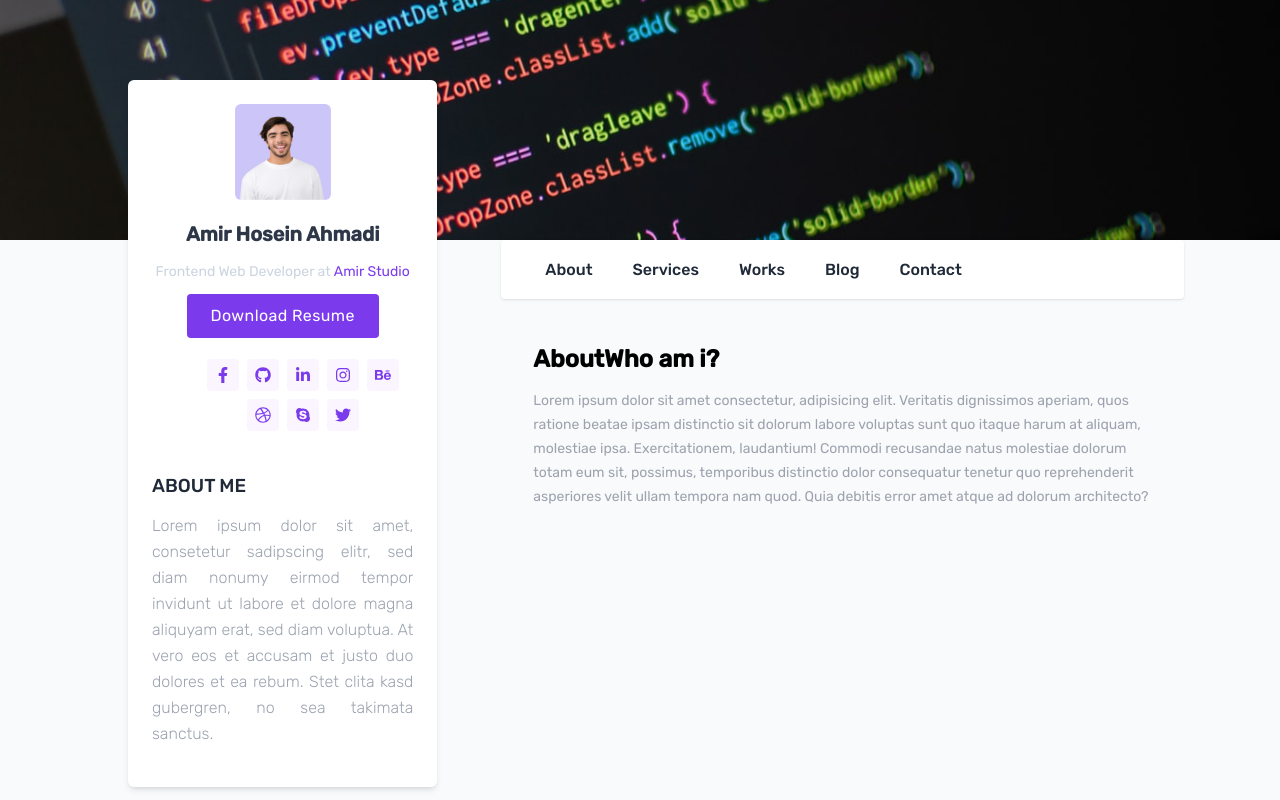
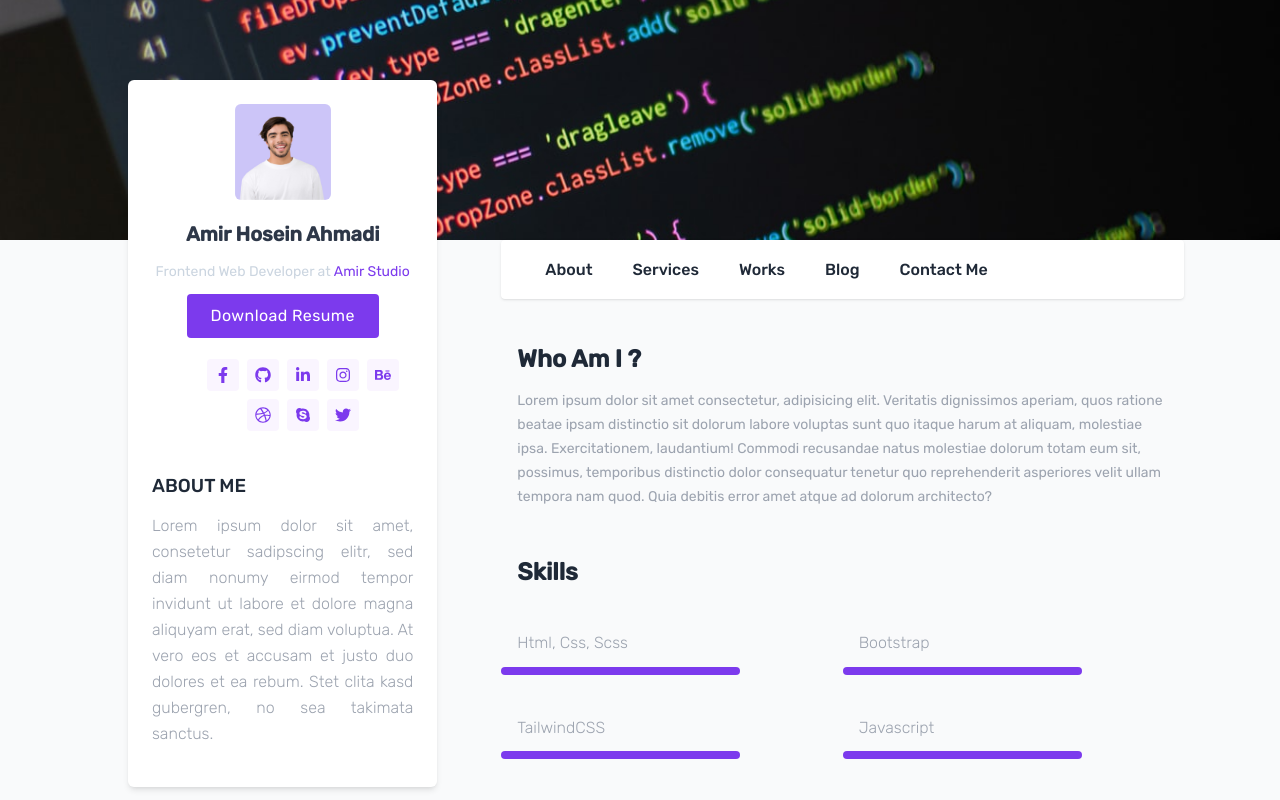
Before and after one commit to amir3000/Resume-Site, a React (Create React App) app in the folder my-resume-site/: page / in a window 1280 px wide. Shown: the top 800 px of the page. Built offline with nearby package versions, Linux system fonts and the light colour scheme.

Commit message:
Skills 90% ok

```diff
--- a/my-resume-site/src/components/pages/About/AboutElements.jsx
+++ b/my-resume-site/src/components/pages/About/AboutElements.jsx
@@ -1,7 +1,7 @@
 import styled from "styled-components";
 
 export const AboutContainer = styled.section`
-  padding: 2rem;
+  padding: 1rem;
   padding-top: 2rem;
 `;
 export const AboutWrapper = styled.div`
@@ -22,18 +22,18 @@ export const HowAmIWrapper = styled.div`
   }
 `;
 export const H3Title = styled.h3`
-    color: rgba(31, 41, 55,);
+  color: #1F2937;
   margin-bottom: 1rem;
   font-size: 1.5rem;
-    line-height:2rem;
+  line-height: 2rem;
   font-weight: 700;
+  width:100%;
   margin: 0;
-`
+
+`;
 export const PContent = styled.p`
-
-    color:  rgba(156, 163, 175);
+  color: rgba(156, 163, 175);
   margin-bottom: 0.75rem;
-    line-height:1.5rem;
+  line-height: 1.5rem;
   font-size: 0.875rem;
-
-    `
+`;
--- a/my-resume-site/src/components/pages/About/Skills/SkillsElements.jsx
+++ b/my-resume-site/src/components/pages/About/Skills/SkillsElements.jsx
@@ -0,0 +1,83 @@
+import styled from "styled-components";
+
+export const SkillsContainer = styled.section`
+  padding-top: 1rem;
+  padding-bottom: 1rem;
+`;
+export const SkillsWrapper = styled.div`
+  display: flex;
+  flex-wrap: wrap;
+`;
+export const SkillProgressWrap = styled.div`
+  width: 100%;
+  margin-bottom: 1rem;
+  @media (min-width: 768px) {
+    width: 50%;
+  }
+
+`;
+export const TitleContainer = styled.div`
+  margin-bottom: -1rem;
+  @media (min-width: 768px) {
+    margin-left: 1rem;
+    margin-right: 1rem;
+  }
+`;
+export const TitleWrapp = styled.div`
+  margin-bottom: 0.25rem;
+  justify-content: space-between;
+  align-items: center;
+  display: flex;
+  background-color: rgba(249, 250, 251, 1);
+`;
+export const H5Title = styled.h5`
+  /* display: block;
+    font-size: 0.83em;
+    margin-block-start: 1.67em;
+    margin-block-end: 1.67em;
+    margin-inline-start: 0px;
+    margin-inline-end: 0px;
+    font-weight: bold;  */
+
+  color: rgba(156, 163, 175, 1);
+  font-weight: 300;
+  font-size: inherit;
+`;
+export const Persentage = styled.span`
+  color: rgba(124, 58, 237, 1);
+  font-weight: 700;
+`;
+export const ProgressBarWrapp = styled.div`
+  width: 100%;
+  position: relative;
+  height: 0.5rem;
+  border-radius: 0.25rem;
+  /* background-color: rgba(221, 214, 254,1); */
+`;
+export const ProgressBar = styled.div`
+  width: 70%;
+  top: 0;
+  left: 0;
+  position: absolute;
+  height: 100%;
+  border-radius: 0.25rem;
+  background-color: rgba(124, 58, 237, 1);
+`;
+export const H3Container = styled.h3`
+  width: 100%;
+`;
+export const H3Wrapper = styled.div`
+/* display:block; */
+  @media (min-width: 768px) {
+    margin-left: 1rem;
+    margin-right: 1rem;
+  }
+`;
+export const H3SkillTitle = styled.div`
+  color: rgba(31, 41, 55, 1);
+  margin-bottom: 1rem;
+  font-size: 1.5rem;
+  line-height: 2rem;
+  font-weight: 700;
+  margin: 0;
+`;
--- a/my-resume-site/src/components/pages/About/Skills/index.jsx
+++ b/my-resume-site/src/components/pages/About/Skills/index.jsx
@@ -0,0 +1,94 @@
+import React from "react";
+import { H3Title } from "../AboutElements";
+import {
+    H3Container,
+  H3SkillTitle,
+  H3Wrapper,
+  H5Title,
+  Persentage,
+  ProgressBar,
+  ProgressBarWrapp,
+  SkillProgressWrap,
+  SkillsContainer,
+  SkillsWrapper,
+  TitleContainer,
+  TitleWrapp,
+} from "./SkillsElements";
+
+const Skills = () => {
+  const skillData = [
+    {
+      id: 1,
+      title: "Html, Css, Scss",
+      percentage: "95%",
+    },
+    {
+      id: 2,
+      title: "Bootstrap",
+      percentage: "98%",
+    },
+    {
+      id: 3,
+      title: "TailwindCSS",
+      percentage: "90%",
+    },
+    {
+      id: 4,
+      title: "Javascript",
+      percentage: "70%",
+    },
+    {
+      id: 5,
+      title: "ReactJS",
+      percentage: "70%",
+    },
+    {
+      id: 6,
+      title: "ExpressJS",
+      percentage: "60%",
+    },
+    {
+      id: 7,
+      title: "MongoDB",
+      percentage: "50%",
+    },
+    {
+      id: 8,
+      title: "Git, Github",
+      percentage: "80%",
+    },
+  ];
+  return (
+    <>
+      <SkillsContainer>
+        <SkillsWrapper>
+          <H3Container id="H3Container">
+            <H3Wrapper id="H3Wrapper">
+              <H3SkillTitle id="H3SklTtl">Skills</H3SkillTitle>
+            </H3Wrapper>
+          </H3Container>
+          {skillData.map((skill, id) => (
+            <SkillItem skill={skill} key={id} />
+          ))}
+        </SkillsWrapper>
+      </SkillsContainer>
+    </>
+  );
+};
+export default Skills;
+const SkillItem = (props) => {
+  const { skill } = props;
+  return (
+    <SkillProgressWrap id="SkillProgressWrap">
+      <TitleContainer id="TitleContainer">
+        <TitleWrapp id="TitleWrapp">
+          <H5Title id="H5">{skill.title}</H5Title>
+          <Persentage id="Persentage">{skill.persentage}</Persentage>
+        </TitleWrapp>
+      </TitleContainer>
+      <ProgressBarWrapp>
+        <ProgressBar percentage={skill.percentage} />
+      </ProgressBarWrapp>
+    </SkillProgressWrap>
+  );
+};
--- a/my-resume-site/src/components/pages/About/index.jsx
+++ b/my-resume-site/src/components/pages/About/index.jsx
@@ -7,15 +7,16 @@ import {
   HowAmIWrapper,
   PContent,
 } from "./AboutElements";
+import Skills from "./Skills";
 
 const About = () => {
   return (
     <>
-      <AboutContainer>
-        <AboutWrapper>
+      <AboutContainer id="ACont">
+        <AboutWrapper id="Awrapper">
           <ContentContainer>
             <HowAmIWrapper>
-              <H3Title>AboutWho am i?</H3Title>
+              <H3Title>Who Am I ?</H3Title>
               <PContent>
                 Lorem ipsum dolor sit amet consectetur, adipisicing elit.
                 Veritatis dignissimos aperiam, quos ratione beatae ipsam
@@ -27,9 +28,9 @@ const About = () => {
                 debitis error amet atque ad dolorum architecto?
               </PContent>
             </HowAmIWrapper>
-            {/* <SkillsWrapper>
 
-      </SkillsWrapper> */}
+            <Skills />
+
           </ContentContainer>
         </AboutWrapper>
       </AboutContainer>
--- a/my-resume-site/src/components/pages/Contact/index.jsx
+++ b/my-resume-site/src/components/pages/Contact/index.jsx
@@ -1,5 +1,5 @@
 import React from "react";
-import ContactElements from "ContactElements";
+// import ContactElements from "ContactElements";
 const Contact = () => {
   return (
     <>
--- a/my-resume-site/src/components/sections/Navbar/index.jsx
+++ b/my-resume-site/src/components/sections/Navbar/index.jsx
@@ -35,7 +35,7 @@ const navbarData = [
   },
   {
     id: 5,
-    title: "Contact",
+    title: "Contact Me",
     to: "/Contact",
   },
 ];
```
Lines whose indentation alone changed are shown as unchanged.
